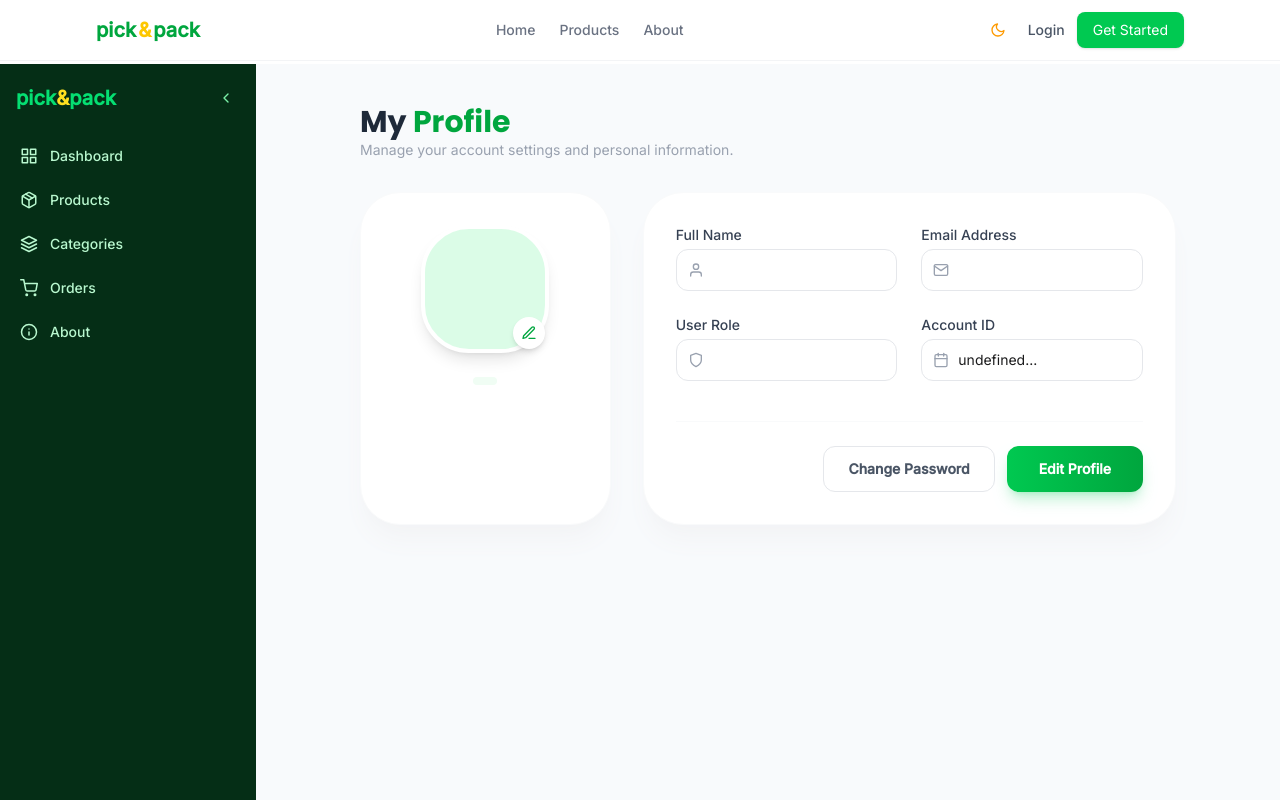
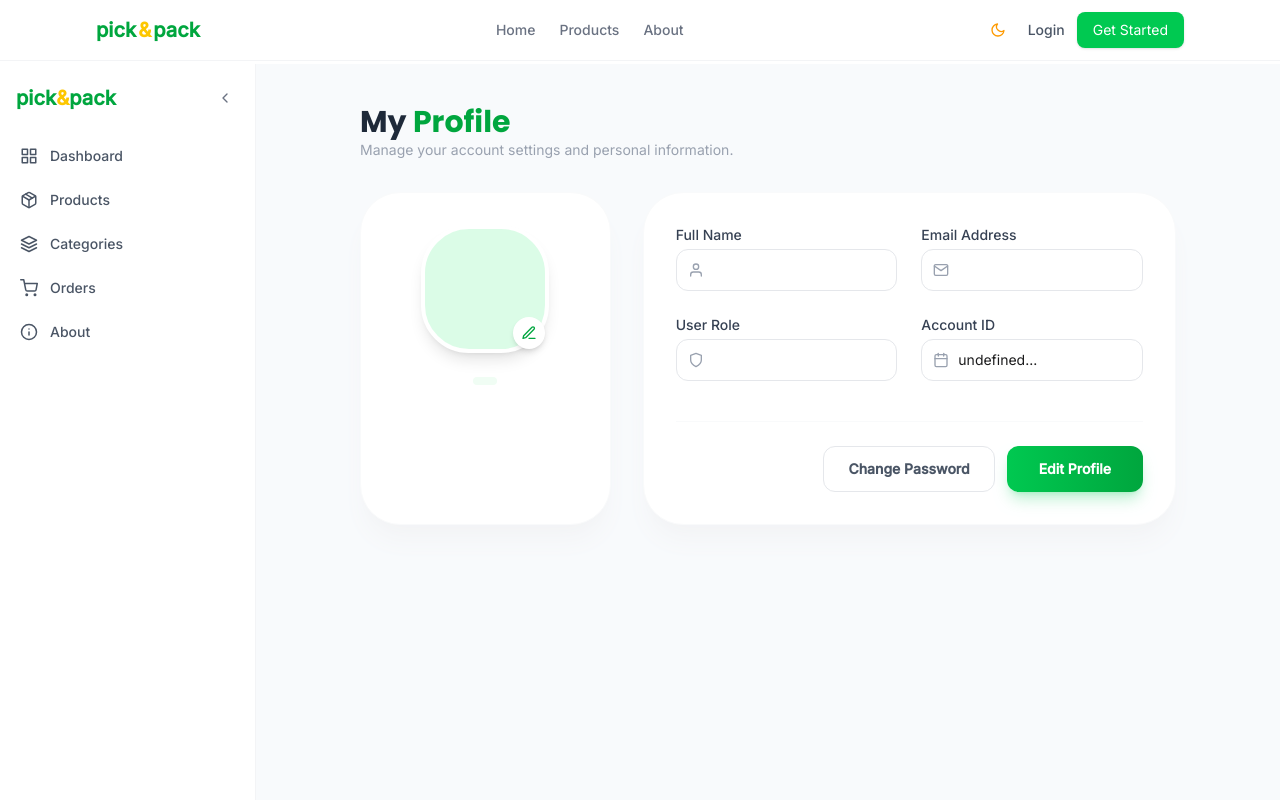
Before and after one commit to nishatjahan62/pick-pack-frontend, a Next.js app: page /profile in a window 1280 px wide. Shown: the top 800 px of the page. Built offline with nearby package versions, Linux system fonts and the light colour scheme.

Commit message:
add: added dark thme support on sidebar

```diff
--- a/components/layout/Sidebar.js
+++ b/components/layout/Sidebar.js
@@ -32,15 +32,15 @@ export default function Sidebar({ onClose, collapsed = false, onToggleCollapse }
   }
 
   return (
-    <div className={`${collapsed ? 'w-[72px]' : 'w-64'} h-full bg-[#052e16] flex flex-col py-5 transition-all duration-300 overflow-hidden`}>
+    <div className={`${collapsed ? 'w-[72px]' : 'w-64'} h-full bg-white dark:bg-[#052e16] flex flex-col py-5 transition-all duration-300 overflow-hidden border-r border-gray-100 dark:border-green-900/30`}>
 
       {/* Logo + buttons */}
       <div className="flex items-center justify-between px-4 mb-6">
         {!collapsed && (
           <Link href="/" className="text-xl font-bold">
-            <span className="text-green-400">pick</span>
-            <span className="text-yellow-300">&</span>
-            <span className="text-green-400">pack</span>
+            <span className="text-green-600 dark:text-green-400">pick</span>
+            <span className="text-yellow-400">&</span>
+            <span className="text-green-600 dark:text-green-400">pack</span>
           </Link>
         )}
 
@@ -49,7 +49,7 @@ export default function Sidebar({ onClose, collapsed = false, onToggleCollapse }
           <motion.button
             whileTap={{ scale: 0.9 }}
             onClick={onClose}
-            className="lg:hidden text-green-300 hover:text-white transition p-1 ml-auto"
+            className="lg:hidden text-gray-500 dark:text-green-300 hover:text-gray-900 dark:hover:text-white transition p-1 ml-auto"
           >
             <FiX size={20} />
           </motion.button>
@@ -60,7 +60,7 @@ export default function Sidebar({ onClose, collapsed = false, onToggleCollapse }
           <motion.button
             whileTap={{ scale: 0.9 }}
             onClick={onToggleCollapse}
-            className="hidden lg:flex items-center justify-center w-7 h-7 rounded-lg text-green-300 hover:text-white hover:bg-green-800/40 transition ml-auto"
+            className="hidden lg:flex items-center justify-center w-7 h-7 rounded-lg text-gray-500 dark:text-green-300 hover:text-gray-900 dark:hover:text-white hover:bg-gray-100 dark:hover:bg-green-800/40 transition ml-auto"
           >
             {collapsed ? <FiChevronRight size={16} /> : <FiChevronLeft size={16} />}
           </motion.button>
@@ -69,13 +69,13 @@ export default function Sidebar({ onClose, collapsed = false, onToggleCollapse }
 
       {/* User info */}
       {user && !collapsed && (
-        <div className="flex items-center gap-3 mx-3 px-3 py-3 mb-4 bg-green-900/30 rounded-xl border border-green-800/30">
+        <div className="flex items-center gap-3 mx-3 px-3 py-3 mb-4 bg-gray-50 dark:bg-green-900/30 rounded-xl border border-gray-100 dark:border-green-800/30">
           <div className="w-8 h-8 rounded-full bg-green-500 text-white flex items-center justify-center font-bold text-xs flex-shrink-0">
             {user.name?.charAt(0).toUpperCase()}
           </div>
           <div className="overflow-hidden">
-            <p className="text-white text-sm font-medium truncate">{user.name}</p>
-            <p className="text-green-400 text-xs capitalize">{user.role}</p>
+            <p className="text-gray-900 dark:text-white text-sm font-medium truncate">{user.name}</p>
+            <p className="text-green-600 dark:text-green-400 text-xs capitalize">{user.role}</p>
           </div>
         </div>
       )}
@@ -102,7 +102,7 @@ export default function Sidebar({ onClose, collapsed = false, onToggleCollapse }
               className={`flex items-center gap-3 px-3 py-2.5 rounded-xl text-sm font-medium transition-all ${
                 isActive
                   ? 'bg-green-500 text-white shadow-lg shadow-green-500/20'
-                  : 'text-green-200 hover:bg-green-800/40 hover:text-white'
+                  : 'text-gray-600 dark:text-green-200 hover:bg-gray-100 dark:hover:bg-green-800/40 hover:text-gray-900 dark:hover:text-white'
               } ${collapsed ? 'justify-center' : ''}`}
             >
               <Icon size={18} className="flex-shrink-0" />
@@ -125,7 +125,7 @@ export default function Sidebar({ onClose, collapsed = false, onToggleCollapse }
         <button
           onClick={handleLogout}
           title={collapsed ? 'Logout' : undefined}
-          className={`w-full flex items-center gap-3 px-3 py-2.5 rounded-xl text-sm font-medium text-green-300 hover:bg-red-500/20 hover:text-red-300 transition-all ${collapsed ? 'justify-center' : ''}`}
+          className={`w-full flex items-center gap-3 px-3 py-2.5 rounded-xl text-sm font-medium text-gray-600 dark:text-green-300 hover:bg-red-50 dark:hover:bg-red-500/20 hover:text-red-500 dark:hover:text-red-300 transition-all ${collapsed ? 'justify-center' : ''}`}
         >
           <FiLogOut size={18} className="flex-shrink-0" />
           {!collapsed && <span>Logout</span>}
```
